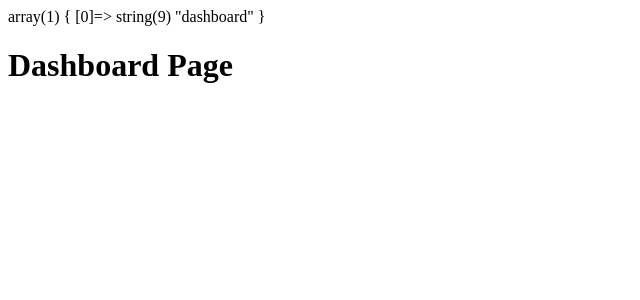
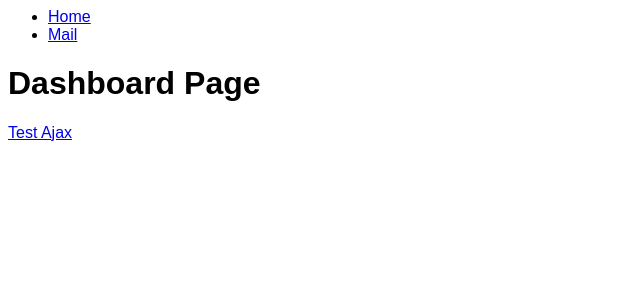
Before and after one commit to gbutiri/spaf, a PHP site: page /merchant/ in a window 1280 px wide. Shown: the top 300 px of the page, without its empty margins (0-640 px from the left). Run offline with PHP 8.4, Linux system fonts and the light colour scheme; some libraries are stand-ins or nearby versions.

Commit message:
Added modularity to the dashboard.

```diff
--- a/admin/index.php
+++ b/admin/index.php
@@ -4,7 +4,7 @@ $p = ((isset($_GET['p']) && $_GET['p'] != '') ? $_GET['p'] : 'dashboard');
 $p = rtrim($p, "/");
 $p_bits = explode("/", $p);
 
-var_dump($p_bits);
+//var_dump($p_bits);
 
 if (isset($p_bits[0]) && $p_bits[0] != '') {
 	include (_DOCROOT . '/admin/pages/' . $p_bits[0] . '.php');
--- a/admin/pages/dashboard.php
+++ b/admin/pages/dashboard.php
@@ -1 +1,9 @@
+<?php include (_DOCROOT . '/htmls/admin-header.php'); ?>
+
 <h1>Dashboard Page</h1>
+
+<a href="#" class="tmbtn" data-action="show_test_modal" data-module="dashboard">Test Ajax</a>
+
+
+
+<?php include (_DOCROOT . '/htmls/admin-footer.php'); ?>
--- /dev/null
+++ b/htmls/admin-footer.php
@@ -0,0 +1,2 @@
+</body>
+</html>
--- /dev/null
+++ b/htmls/admin-header.php
@@ -0,0 +1,20 @@
+<html>
+
+<head>
+	<link rel="stylesheet" href="//maxcdn.bootstrapcdn.com/font-awesome/4.3.0/css/font-awesome.min.css">
+	<link rel="stylesheet" href="/css/ajax-controller.css" />
+	<link rel="stylesheet" href="/css/main.css" />
+	<script src="https://code.jquery.com/jquery-2.1.4.min.js"></script>
+	<script src="/js/ajax-controller.js"></script>
+
+	<meta name="viewport" content="initial-scale=1.0, user-scalable=no">
+</head>
+
+
+
+<body>
+
+<ul>
+	<li><a href="/merchant/">Home</a></li>
+	<li><a href="/merchant/mail/">Mail</a></li>
+</ul>
```
Also changed, not shown: admin/pages/mail.php (+8 -0 lines), admin/pages/mail/mail-ajax.php (added, +17 -0 lines), 1 other file.
